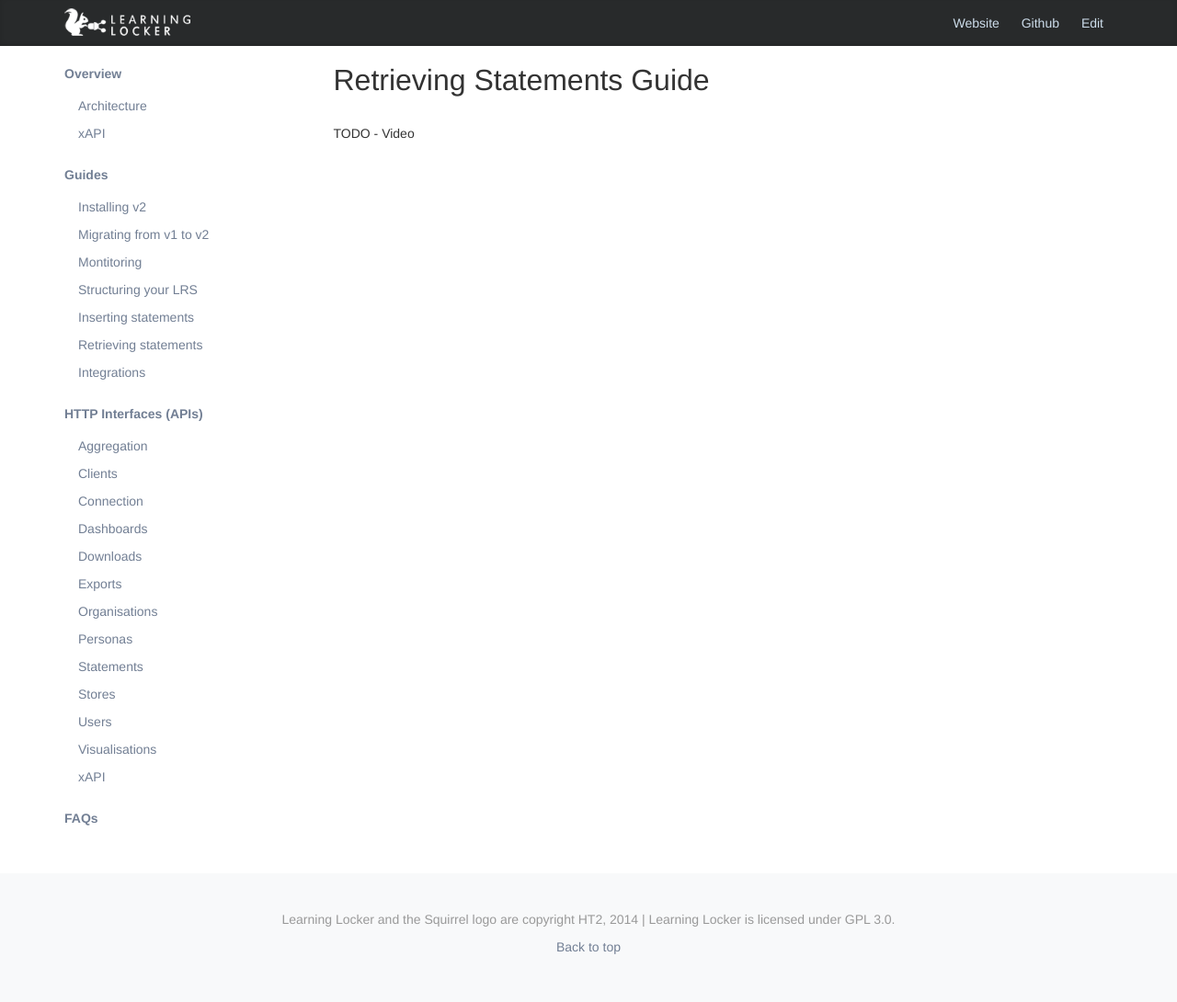
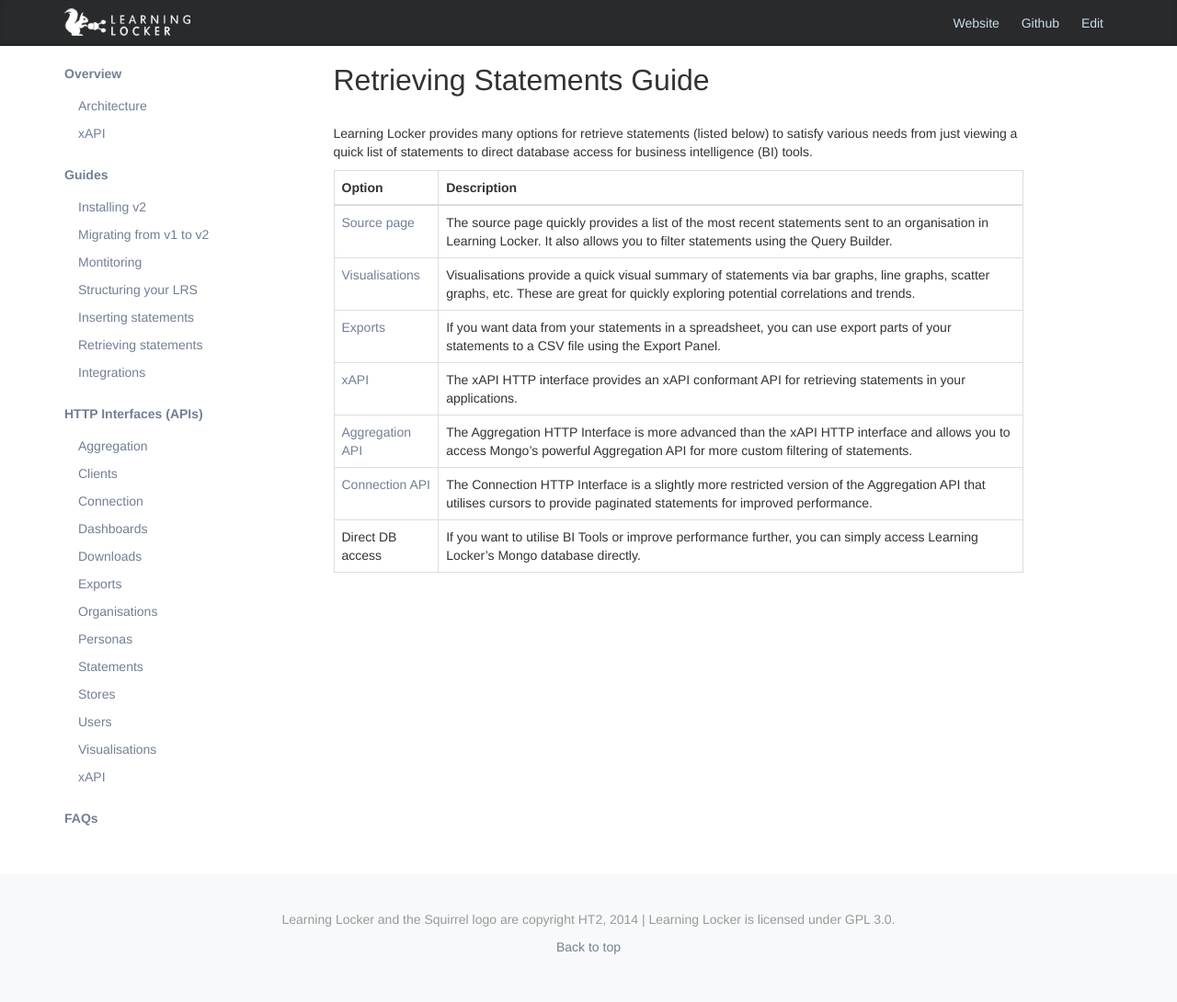
Before and after one commit to LearningLocker/docs, a Jekyll site: the page built from src/guides-retrieving.md, in a window 1280 px wide. Shown: the whole page at 92% size. Built offline with Jekyll 4.4.1, drawn with Linux system fonts in a browser that asks for light colours; nearby versions of some CDN libraries; our own code applies the rules of GitHub Pages for plain Markdown files.

Commit message:
Starts draft for retrieving statements.

```diff
--- a/src/guides-retrieving.md
+++ b/src/guides-retrieving.md
@@ -2,4 +2,14 @@
 ---
 
 # Retrieving Statements Guide
-TODO - Video
+Learning Locker provides many options for retrieve statements (listed below) to satisfy various needs from just viewing a quick list of statements to direct database access for business intelligence (BI) tools.
+
+Option | Description
+--- | ---
+[Source page](https://ht2ltd.zendesk.com/hc/en-us/sections/115000232469-Filtering-Exploring-Statements) | The source page quickly provides a list of the most recent statements sent to an organisation in Learning Locker. It also allows you to filter statements using the Query Builder.
+[Visualisations](https://ht2ltd.zendesk.com/hc/en-us/sections/115000222689-Visualisations) | Visualisations provide a quick visual summary of statements via bar graphs, line graphs, scatter graphs, etc. These are great for quickly exploring potential correlations and trends.
+[Exports](https://ht2ltd.zendesk.com/hc/en-us/sections/115000232489-Exporting-Statements) | If you want data from your statements in a spreadsheet, you can use export parts of your statements to a CSV file using the Export Panel.
+[xAPI](../http-xapi) | The xAPI HTTP interface provides an xAPI conformant API for retrieving statements in your applications.
+[Aggregation API](../http-aggregation) | The Aggregation HTTP Interface is more advanced than the xAPI HTTP interface and allows you to access Mongo's powerful Aggregation API for more custom filtering of statements.
+[Connection API](../http-connection) | The Connection HTTP Interface is a slightly more restricted version of the Aggregation API that utilises cursors to provide paginated statements for improved performance.
+Direct DB access | If you want to utilise BI Tools or improve performance further, you can simply access Learning Locker's Mongo database directly.
```
Also changed, not shown: src/guides-structuring.md (+1 -1 lines).
